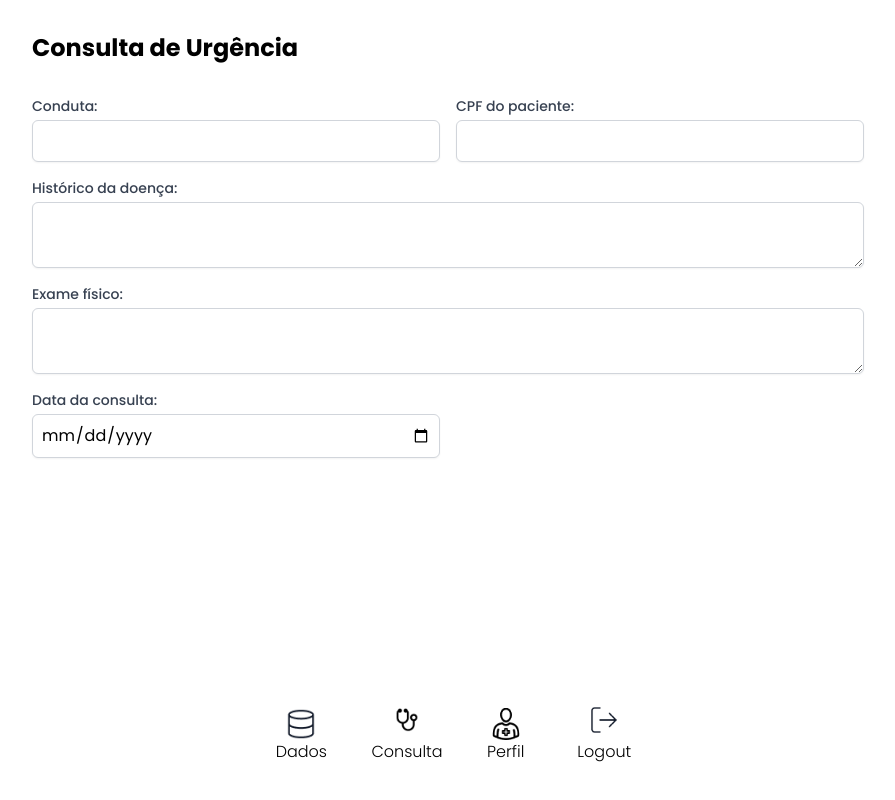
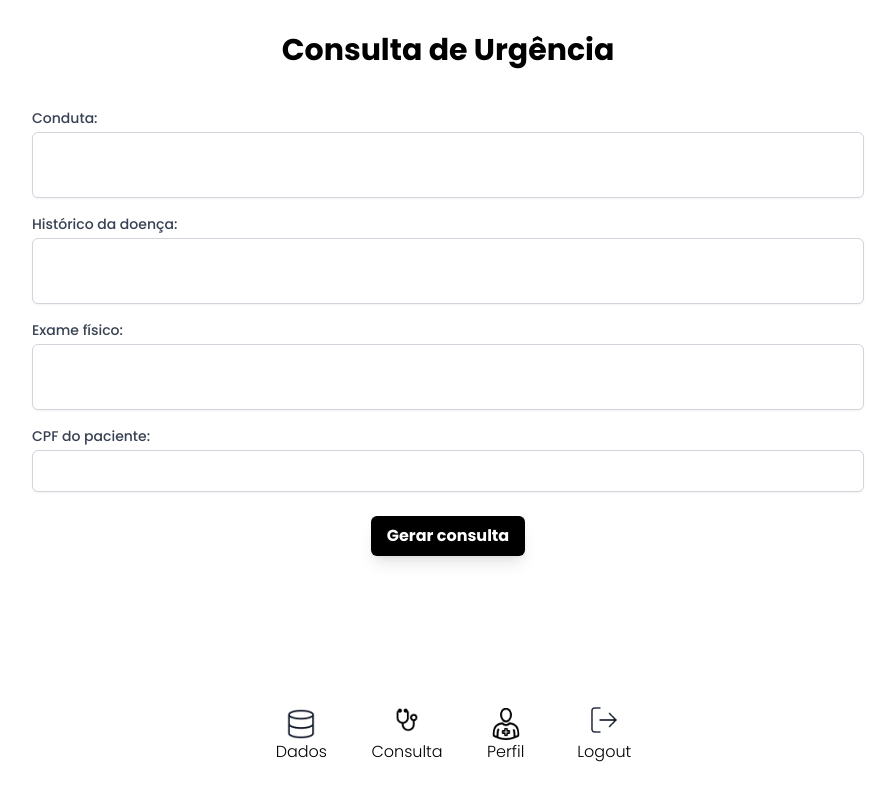
Before and after one commit to dan-albuquerque/Projeto-Banco-de-dados, a Next.js app in the folder client/: page /ConsultaUrgencia in a window 1280 px wide. Shown: the whole page, without its empty margins (192-1087 px from the left). Built offline with nearby package versions, Linux system fonts and the light colour scheme.

Commit message:
Consulta Urgencia OK

```diff
--- a/client/src/pages/ConsultaUrgencia.js
+++ b/client/src/pages/ConsultaUrgencia.js
@@ -2,14 +2,20 @@ import { useState } from 'react';
 import "../app/globals.css";
 import Layout from "../app/layout";
 import DownerNav from '@/components/DownerNav';
+import Cookies from 'js-cookie';
+import { Toaster, toast } from 'react-hot-toast';
 
 export default function ConsultaUrgencia() {
   const [pacienteCpf, setPacienteCpf] = useState('');
   const [conduta, setConduta] = useState('');
   const [historico, setHistorico] = useState('');
   const [exameFisico, setExameFisico] = useState('');
-  const [dataConsulta, setDataConsulta] = useState('');
-  const medicoCpf = localStorage.getItem('cpf');
+  const currentDate = new Date().toISOString().split('T')[0];
+  const [dataConsulta, setDataConsulta] = useState(currentDate);
+
+  const medicoCpf = Cookies.get('cpf');
+  const jwtToken = Cookies.get('jwtToken');
+  let codigo;
 
   const handleSubmit = async (event) => {
     event.preventDefault();
@@ -18,50 +24,105 @@ export default function ConsultaUrgencia() {
     console.log('Histórico:', historico);
     console.log('Exame físico:', exameFisico);
     console.log('Data da consulta:', dataConsulta);
-    fetch('http://localhost:8080/consulta_urgencia', {
+    const registroData = {
+      conduta: conduta
+    };
+
+    return fetch('http://localhost:8080/registro', {
       method: 'POST',
       headers: {
         'Content-Type': 'application/json',
+        'Authorization': `Bearer ${jwtToken}`
       },
-      body: JSON.stringify({ pacienteCpf, conduta, historico, exameFisico, dataConsulta }),
-      credentials: 'include'
+      body: JSON.stringify(registroData)
     })
-      .then((response) => response.json())
+      .then(response => response.ok ? response.json() : Promise.reject('Falha ao criar consulta de urgência!' + response.statusText))
       .then((data) => {
-        console.log('Consulta de internado registrada:', data);
+        console.log('Registro:', data)
+        codigo = data.codigo;
+        console.log('Código:', codigo);
+        const registroUrgenciaData = {
+          fk_registro_codigo: codigo,
+          historico_doenca: historico,
+          exame_fisico: exameFisico
+        };
+
+        console.log('Registro de urgência:', registroUrgenciaData);
+
+        return fetch('http://localhost:8080/registro_urgencia', {
+          method: 'POST',
+          headers: {
+            'Content-Type': 'application/json',
+            'Authorization': `Bearer ${jwtToken}`
+          },
+          body: JSON.stringify(registroUrgenciaData)
+        });
       })
-      .catch((error) => console.error('Error:', error));
+      .then(response => response.ok ? response.text() : Promise.reject('Falha ao criar consulta de urgência!' + response.statusText))
+      .then(() => {
+        const consultaUrgenciaData = {
+          fk_registro_urgencia_codigo: codigo,
+          data_realizacao: dataConsulta,
+          fk_medico_cpf: medicoCpf,
+          fk_paciente_urgencia_cpf: pacienteCpf
+        };
+
+        return fetch('http://localhost:8080/consulta_urgencia', {
+          method: 'POST',
+          headers: {
+            'Content-Type': 'application/json',
+            'Authorization': `Bearer ${jwtToken}`
+          },
+          body: JSON.stringify(consultaUrgenciaData)
+        });
+      })
+      .then(response => response.ok ? response.text() : Promise.reject('Falha ao criar consulta de urgência! ' + response.statusText))
+      .then(() => {
+        toast.success('Consulta de urgência criada com sucesso!');
+        setPacienteCpf('');
+        setConduta('');
+        setHistorico('');
+        setExameFisico('');
+      })
+      .catch((error) => {
+        toast.error(error);
+      });
   }
 
   return (
+    <>
+      <Toaster />
       <Layout>
-    <form onSubmit={handleSubmit} className="max-w-4xl mx-auto p-8">
-      <h1 className="text-2xl font-bold mb-8">Consulta de Urgência</h1>
+        <form id="registroForm" onSubmit={handleSubmit} className="max-w-4xl mx-auto p-8">
+          <h1 className="text-3xl font-bold text-center mb-10">
+            Consulta de Urgência
+          </h1>
           <div className="grid grid-cols-2 gap-4 mb-6">
-        <div>
+            <div className="col-span-2">
               <label htmlFor="conduta" className="block text-sm font-medium text-gray-700">Conduta:</label>
-          <input id="conduta" type="text" value={conduta} onChange={(e) => setConduta(e.target.value)} className="mt-1 block w-full border border-gray-300 rounded-md shadow-sm p-2"/>
-        </div>
-        <div>
-          <label htmlFor="pacienteCpf" className="block text-sm font-medium text-gray-700">CPF do paciente:</label>
-          <input id="pacienteCpf" type="text" value={pacienteCpf} onChange={(e) => setPacienteCpf(e.target.value)} className="mt-1 block w-full border border-gray-300 rounded-md shadow-sm p-2"/>
+              <textarea id="conduta" value={conduta} onChange={(e) => setConduta(e.target.value)} className="mt-1 block w-full border border-gray-300 rounded-md shadow-sm p-2 resize-none" />
             </div>
             <div className="col-span-2">
               <label htmlFor="historico" className="block text-sm font-medium text-gray-700">Histórico da doença:</label>
-          <textarea id="historico" value={historico} onChange={(e) => setHistorico(e.target.value)} className="mt-1 block w-full border border-gray-300 rounded-md shadow-sm p-2"></textarea>
+              <textarea id="historico" value={historico} onChange={(e) => setHistorico(e.target.value)} className="mt-1 block w-full border border-gray-300 rounded-md shadow-sm p-2 resize-none" />
             </div>
             <div className="col-span-2">
               <label htmlFor="exameFisico" className="block text-sm font-medium text-gray-700">Exame físico:</label>
-          <textarea id="exameFisico" value={exameFisico} onChange={(e) => setExameFisico(e.target.value)} className="mt-1 block w-full border border-gray-300 rounded-md shadow-sm p-2"></textarea>
+              <textarea id="exameFisico" value={exameFisico} onChange={(e) => setExameFisico(e.target.value)} className="mt-1 block w-full border border-gray-300 rounded-md shadow-sm p-2 resize-none" />
             </div>
-        <div>
-          <label htmlFor="dataConsulta" className="block text-sm font-medium text-gray-700">Data da consulta:</label>
-          <input id="dataConsulta" type="date" value={dataConsulta} onChange={(e) => setDataConsulta(e.target.value)} className="mt-1 block w-full border border-gray-300 rounded-md shadow-sm p-2"/>
+            <div className="col-span-2">
+              <label htmlFor="pacienteCpf" className="block text-sm font-medium text-gray-700">CPF do paciente:</label>
+              <input id="pacienteCpf" type="text" value={pacienteCpf} onChange={(e) => setPacienteCpf(e.target.value)} className="mt-1 block w-full border border-gray-300 rounded-md shadow-sm p-2" />
             </div>
           </div>
-      <button type="submit" className="px-4 py-2 bg-green-600 hover:bg-green-700 text-white font-bold rounded-md">Gerar consulta</button>
+          <div className="flex justify-center">
+            <button type="submit" className="px-4 py-2 bg-black hover:bg-gray-800 text-white font-bold rounded-md shadow-lg transition-transform duration-200 hover:scale-105">
+              Gerar consulta
+            </button>
+          </div>
         </form>
         <DownerNav></DownerNav>
       </Layout>
+    </>
   )
 }
--- a/client/src/pages/login.js
+++ b/client/src/pages/login.js
@@ -31,8 +31,14 @@ export default function Login() {
         })
         .then((data) => {
           let jwtToken = data.token;
+          localStorage.setItem('cpf', cpf);
           localStorage.setItem('jwtToken', jwtToken);
           Cookies.set('jwtToken', jwtToken, {
+            expires: 7,
+            secure: true,
+            sameSite: 'Strict'
+          });
+          Cookies.set('cpf', cpf, {
             expires: 7,
             secure: true,
             sameSite: 'Strict'
```
Also changed, not shown: 2 other files (tests, documents, lock files or other folders). Lines whose indentation alone changed are shown as unchanged.
